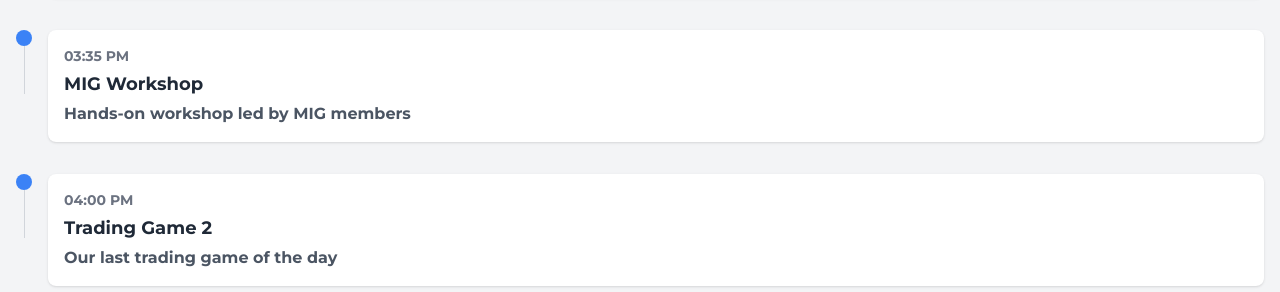
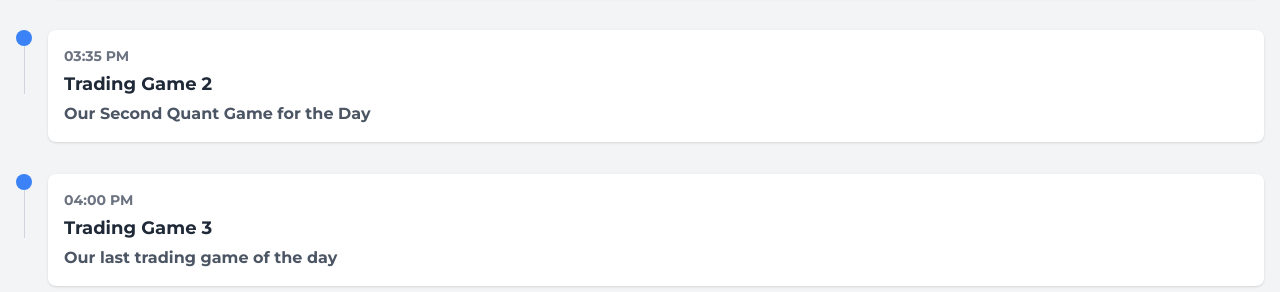
Before and after one commit to AryamanGoenka0910/MIGCONF25, a Next.js app: page /schedule in a window 1280 px wide. Shown: the part 990-1282 px from the top of the page. Built offline with nearby package versions, Linux system fonts and the light colour scheme.

Commit message:
changing to 3rd game

```diff
--- a/components/Timeline.tsx
+++ b/components/Timeline.tsx
@@ -39,12 +39,12 @@ const timelineData: TimelineData[] = [
   },
   {
     time: "03:35 PM",
-    title: "MIG Workshop",
-    description: "Hands-on workshop led by MIG members",
+    title: "Trading Game 2",
+    description: "Our Second Quant Game for the Day",
   },
   {
     time: "04:00 PM",
-    title: "Trading Game 2",
+    title: "Trading Game 3",
     description: "Our last trading game of the day",
   },
   {
```
